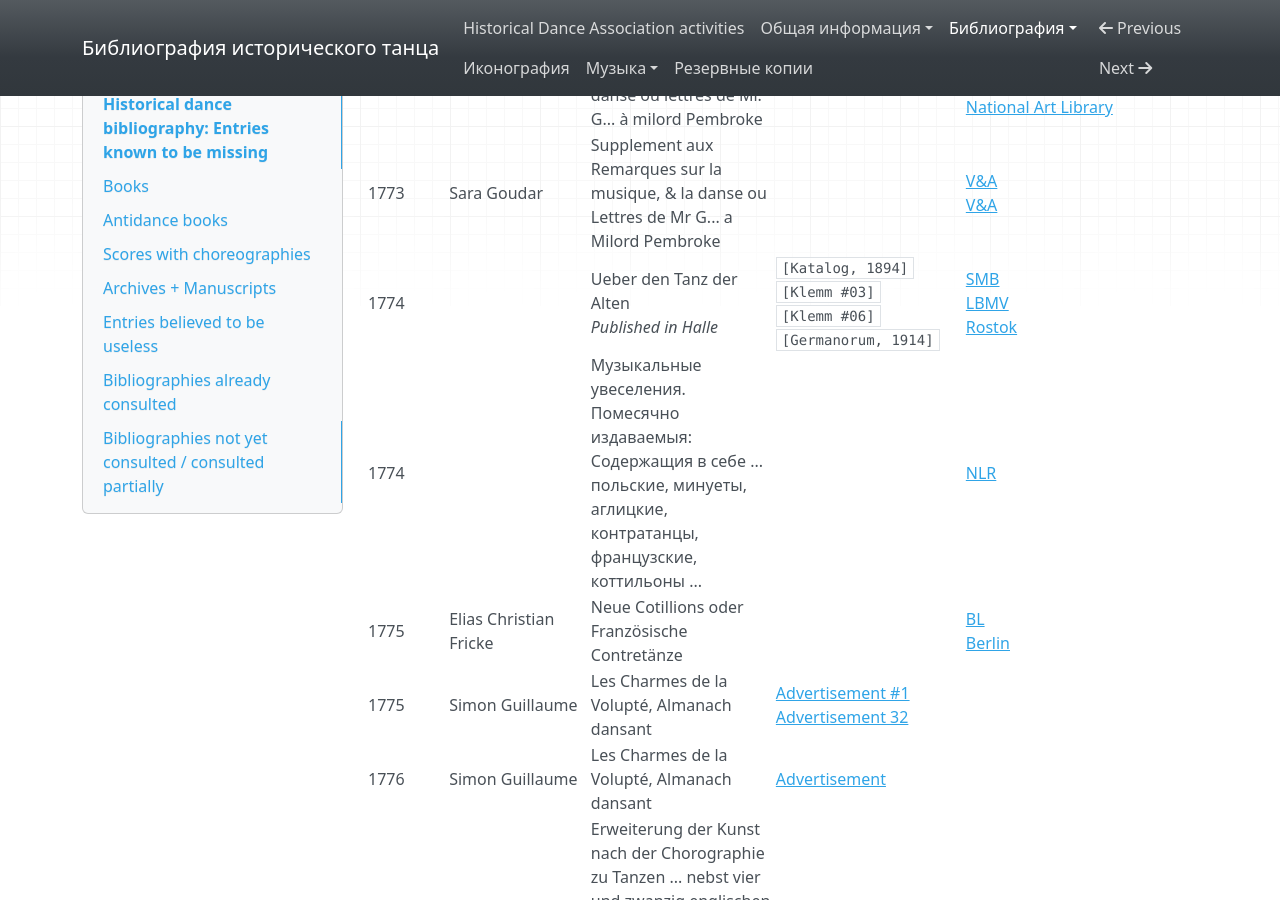
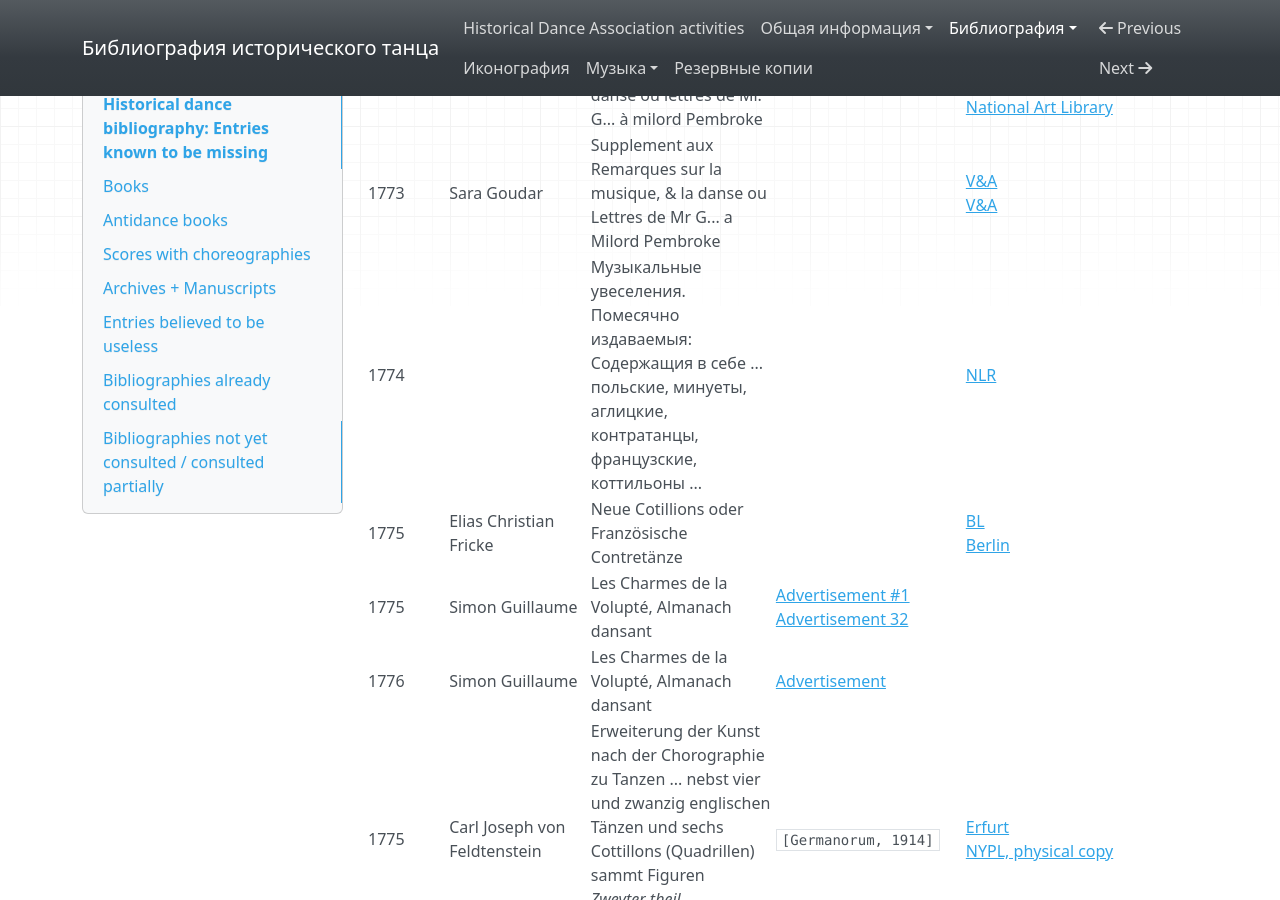
Before and after one commit to hda-technical/dancebooks, an MkDocs documentation site: the page built from docs/bibliography_missing.md, in a window 1280 px wide and 900 px high, scrolled down 11307 px. Built offline with MkDocs 1.6.1, drawn with Linux system fonts in a browser that asks for light colours; nearby versions of some CDN libraries.

```diff
--- a/docs/bibliography_missing.md
+++ b/docs/bibliography_missing.md
@@ -98,7 +98,6 @@
 | 1773 | Rendall, Abell | Sixteen Cotillons or French Dances | [Cite](https://books.google.com/books?&id=-pNMAQAAMAAJ&q=sixteen+cotillons+abell) | |
 | 1773 | Sara Goudar | De Venise. Rémarques sur la musique & la danse ou lettres de Mr. G... à milord Pembroke | `[2. Rothenfelser]` | [V&A #1](https://nal-vam.on.worldcat.org/oclc/1012092959)<br/>[V&A #2](https://nal-vam.on.worldcat.org/oclc/1012092609)<br/>[National Art Library](https://nal-vam.on.worldcat.org/oclc/1008576501) |
 | 1773 | Sara Goudar | Supplement aux Remarques sur la musique, & la danse ou Lettres de Mr G... a Milord Pembroke | | [V&A](https://nal-vam.on.worldcat.org/oclc/1012092609)<br/>[V&A](https://nal-vam.on.worldcat.org/oclc/1008576501) |
-| 1774 | | Ueber den Tanz der Alten<br/>_Published in Halle_ | `[Katalog, 1894]`<br/>`[Klemm #03]`<br/>`[Klemm #06]`<br/>`[Germanorum, 1914]` | [SMB](https://opac.smb.spk-berlin.de/XMLPRS=N/PPN?PPN=1670705722)<br/>[LBMV](https://opac.lbs-wismar.gbv.de/DB=2/XMLPRS=N/PPN?PPN=1727545419)<br/>[Rostok](https://purl.uni-rostock.de/rosdok/ppn1727545419) |
 | 1774 | | Музыкальные увеселения. Помесячно издаваемыя: Содержащия в себе ... польские, минуеты, аглицкие, контратанцы, французские, коттильоны ... | | [NLR](https://primo.nlr.ru/permalink/f/df0lai/07NLR_LMS009684346) |
 | 1775 | Elias Christian Fricke | Neue Cotillions oder Französische Contretänze | | [BL](http://explore.bl.uk/BLVU1:LSCOP-ALL:BLL01004346613)<br/>[Berlin](https://opac.smb.spk-berlin.de/LNG=EN/CLK?IKT=12&TRM=87567416X) |
 | 1775 | Simon Guillaume | Les Charmes de la Volupté, Almanach dansant | [Advertisement #1](https://books.google.com/books?id=QPdLAAAAcAAJ&pg=RA2-PA27)<br/>[Advertisement 32](https://books.google.com/books?id=rm9bAAAAcAAJ&pg=PT6) | |
```
Also changed, not shown: 1 other file.
